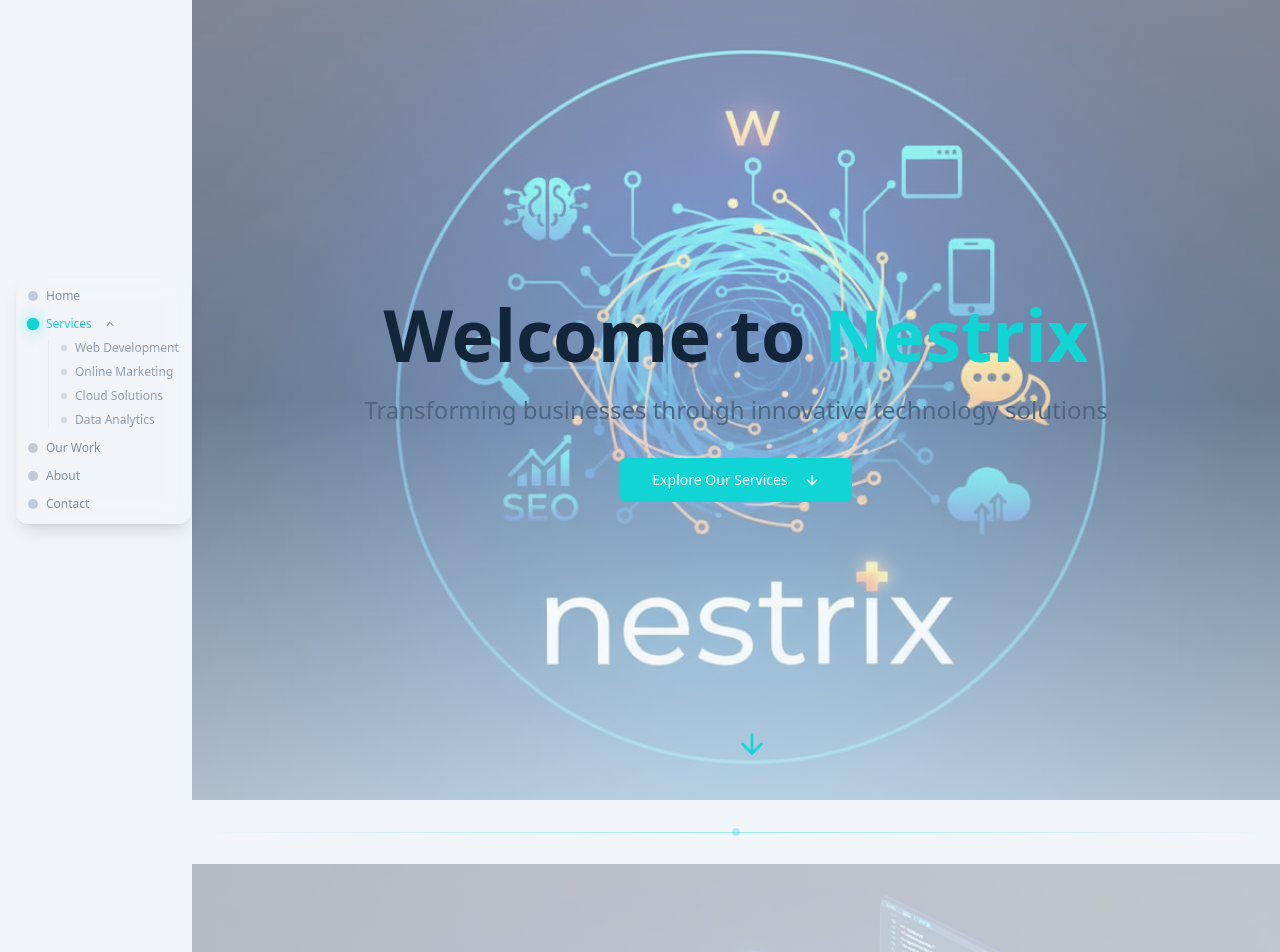
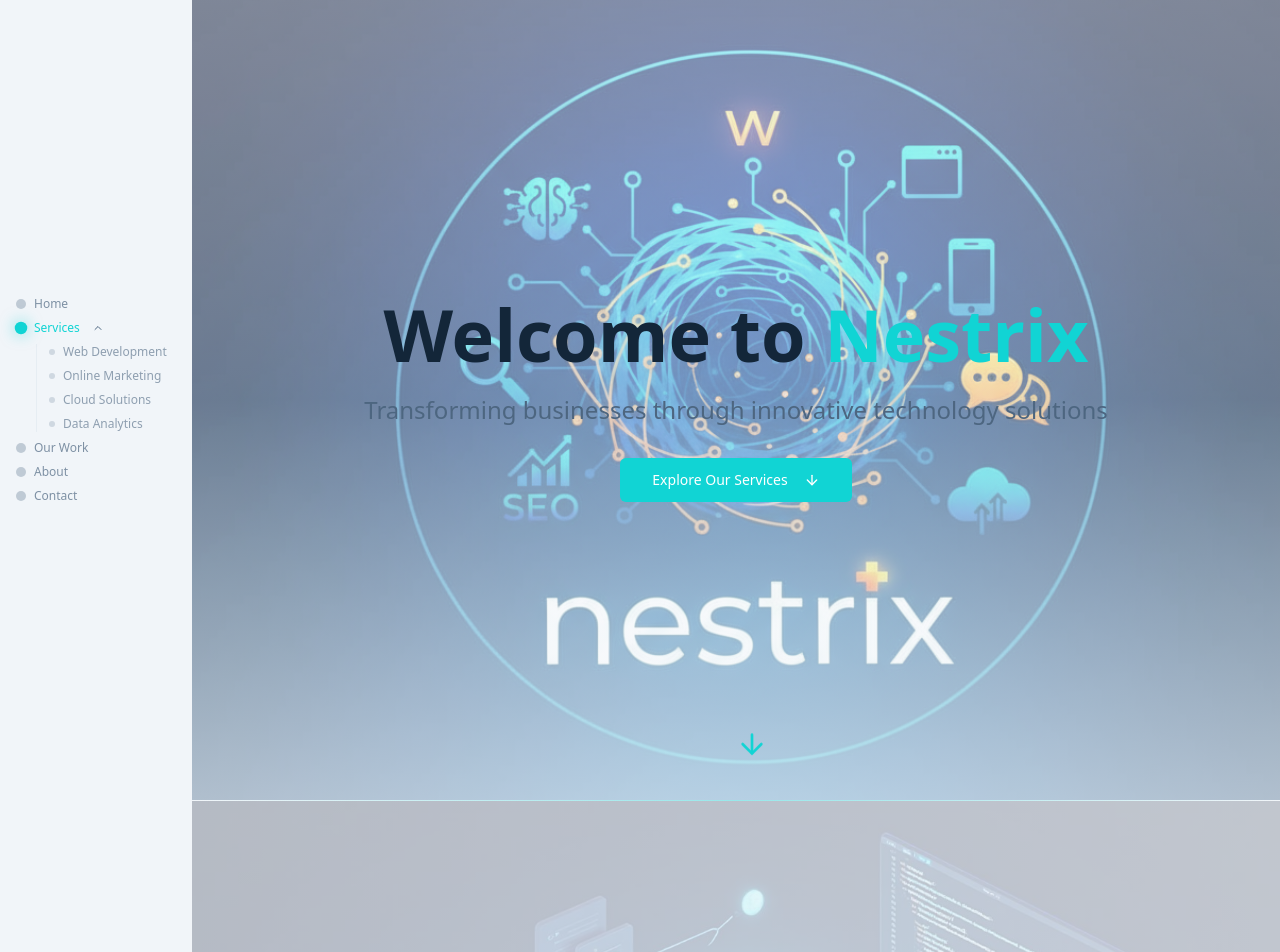
Before and after one commit to itsaditya98/nestrix, a React (Vite) app: page / in a window 1280 px wide. Shown: the top 952 px of the page. Built offline with nearby package versions, Linux system fonts and the light colour scheme; the HTML template or start-up script is replaced by a standard one.

Commit message:
Refactor: Adjust navigator and divider styles

```diff
--- a/src/components/SectionDivider.tsx
+++ b/src/components/SectionDivider.tsx
@@ -1,16 +1,7 @@
 export const SectionDivider = () => {
   return (
-    <div className="relative h-16 overflow-hidden flex items-center">
-      {/* Animated gradient line */}
+    <div className="relative">
       <div className="w-full h-px bg-gradient-to-r from-transparent via-primary/40 to-transparent"></div>
-
-      {/* Center ornament */}
-      <div className="absolute left-1/2 -translate-x-1/2">
-        <div className="relative">
-          <div className="w-2 h-2 rounded-full bg-primary/60 animate-pulse"></div>
-          <div className="absolute inset-0 w-2 h-2 rounded-full bg-primary/30 animate-ping"></div>
-        </div>
-      </div>
     </div>
   );
 };
--- a/src/components/SectionNavigator.tsx
+++ b/src/components/SectionNavigator.tsx
@@ -82,7 +82,7 @@ export const SectionNavigator = () => {
 
   return (
     <nav className="fixed left-4 top-1/2 -translate-y-1/2 z-50 hidden lg:block">
-      <div className="flex flex-col gap-3 bg-background/30 backdrop-blur-md p-3 rounded-xl shadow-lg">
+      <div className="flex flex-col gap-2 py-4">
         {sections.map((section) => {
           const hasSubsections = 'subsections' in section && section.subsections;
           const isExpanded = expandedSections.includes(section.id);
```
